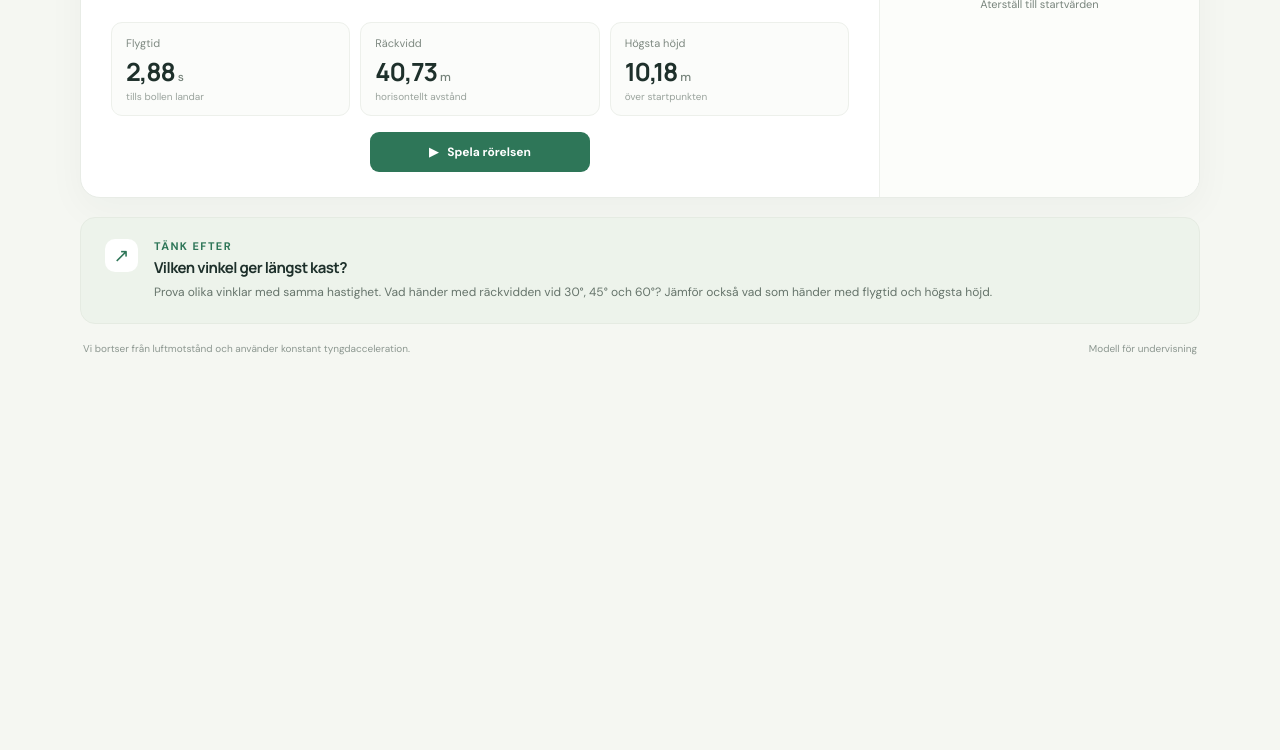
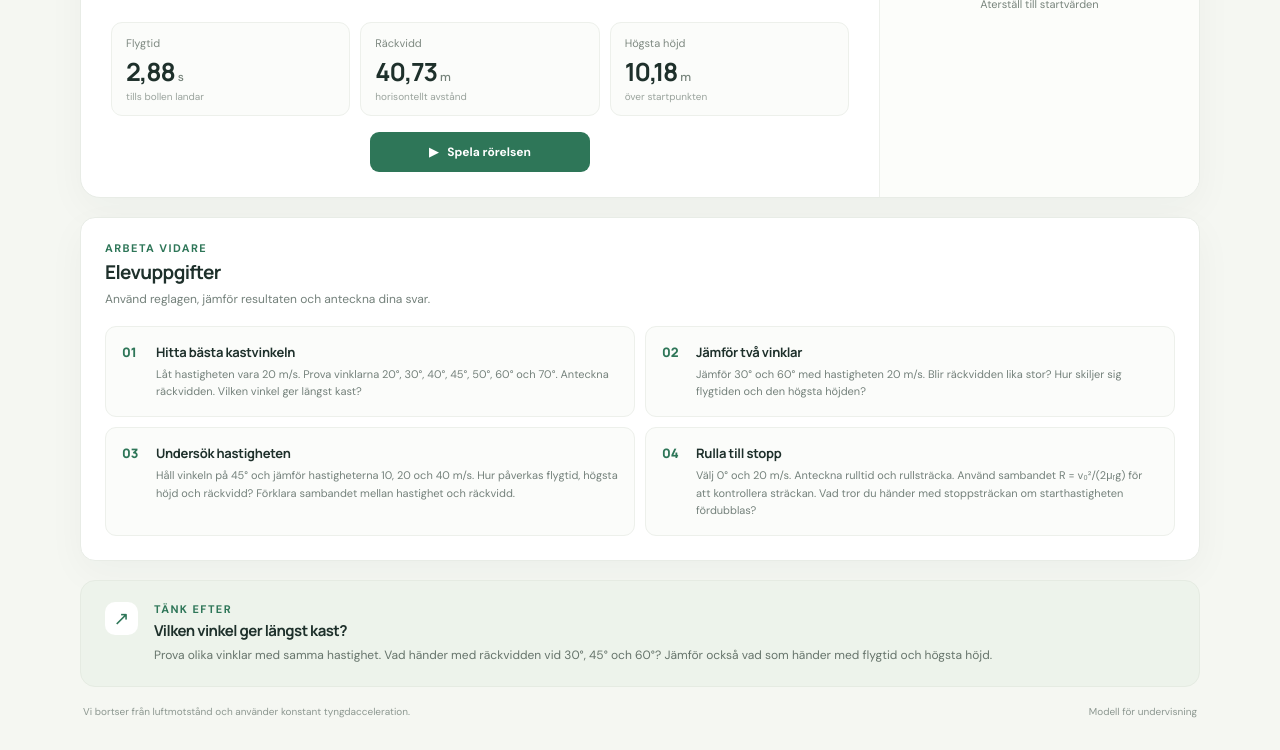
Before and after one commit to kimfreimann-code/projectile-motion, a plain HTML site: page index.html in a window 1280 px wide. Shown: the part 703-1453 px from the top of the page. Before the commit the page ends 1090 px from the top, so only its background shows below. Drawn offline with Linux system fonts and the light colour scheme.

Commit message:
version 2

```diff
--- a/index.html
+++ b/index.html
@@ -109,6 +109,15 @@
         </aside>
       </section>
 
+      <section class="tasks-panel" aria-labelledby="tasks-title">
+        <div class="tasks-heading">
+          <p class="eyebrow">Arbeta vidare</p>
+          <h2 id="tasks-title">Elevuppgifter</h2>
+          <p>Använd reglagen, jämför resultaten och anteckna dina svar.</p>
+        </div>
+        <ol id="student-tasks" class="task-list"></ol>
+      </section>
+
       <section class="learning-panel">
         <div class="learning-icon" aria-hidden="true">↗</div>
         <div>
--- a/js/app.js
+++ b/js/app.js
@@ -9,6 +9,7 @@
     intro: document.querySelector("#intro"),
     lessonTitle: document.querySelector("#lesson-title"),
     lessonText: document.querySelector("#lesson-text"),
+    studentTasks: document.querySelector("#student-tasks"),
     assumption: document.querySelector("#assumption-note"),
     gravityNote: document.querySelector("#gravity-note"),
     speed: document.querySelector("#speed"),
@@ -56,6 +57,18 @@
     Object.entries(attributes).forEach(([key, value]) => element.setAttribute(key, value));
     if (text !== undefined) element.textContent = text;
     return element;
+  }
+
+  function renderStudentTasks() {
+    content.studentTasks.forEach((task) => {
+      const item = document.createElement("li");
+      const title = document.createElement("h3");
+      const text = document.createElement("p");
+      title.textContent = task.title;
+      text.textContent = task.text;
+      item.append(title, text);
+      elements.studentTasks.append(item);
+    });
   }
 
   function drawAxes(xMax, yMax, groundY) {
@@ -229,6 +242,7 @@
   elements.intro.textContent = content.intro;
   elements.lessonTitle.textContent = content.lessonTitle;
   elements.lessonText.textContent = content.lessonText;
+  renderStudentTasks();
   elements.speed.min = physics.speedLimits.min;
   elements.speed.max = physics.speedLimits.max;
   elements.speed.step = physics.speedLimits.step;
--- a/js/content.js
+++ b/js/content.js
@@ -3,6 +3,24 @@ window.ProjectileContent = {
   intro: "Utforska hur begynnelsehastighet och kastvinkel påverkar bollens bana. Bollen startar och landar på samma höjd.",
   lessonTitle: "Vilken vinkel ger längst kast?",
   lessonText: "Prova olika vinklar med samma hastighet. Vad händer med räckvidden vid 30°, 45° och 60°? Jämför också vad som händer med flygtid och högsta höjd.",
+  studentTasks: [
+    {
+      title: "Hitta bästa kastvinkeln",
+      text: "Låt hastigheten vara 20 m/s. Prova vinklarna 20°, 30°, 40°, 45°, 50°, 60° och 70°. Anteckna räckvidden. Vilken vinkel ger längst kast?"
+    },
+    {
+      title: "Jämför två vinklar",
+      text: "Jämför 30° och 60° med hastigheten 20 m/s. Blir räckvidden lika stor? Hur skiljer sig flygtiden och den högsta höjden?"
+    },
+    {
+      title: "Undersök hastigheten",
+      text: "Håll vinkeln på 45° och jämför hastigheterna 10, 20 och 40 m/s. Hur påverkas flygtid, högsta höjd och räckvidd? Förklara sambandet mellan hastighet och räckvidd."
+    },
+    {
+      title: "Rulla till stopp",
+      text: "Välj 0° och 20 m/s. Anteckna rulltid och rullsträcka. Använd sambandet R = v₀²/(2μᵣg) för att kontrollera sträckan. Vad tror du händer med stoppsträckan om starthastigheten fördubblas?"
+    }
+  ],
   assumption: "Vi bortser från luftmotstånd och använder konstant tyngdacceleration.",
   rollingAssumption(rollingFriction) {
     const friction = rollingFriction.toLocaleString("sv-SE", {
--- a/styles.css
+++ b/styles.css
@@ -459,6 +459,79 @@ input[type="range"]:focus-visible {
   background: #edf3eb;
 }
 
+.tasks-panel {
+  margin-top: 19px;
+  padding: 23px 24px 24px;
+  border: 1px solid #e8ece6;
+  border-radius: 15px;
+  background: var(--paper);
+  box-shadow: 0 12px 38px #21372b0a;
+}
+
+.tasks-heading {
+  margin-bottom: 17px;
+}
+
+.tasks-heading .eyebrow {
+  margin-bottom: 4px;
+}
+
+.tasks-heading h2 {
+  margin-bottom: 5px;
+}
+
+.tasks-heading > p:last-child {
+  margin-bottom: 0;
+  color: var(--muted);
+  font-size: 12px;
+  line-height: 1.55;
+}
+
+.task-list {
+  display: grid;
+  grid-template-columns: repeat(2, minmax(0, 1fr));
+  gap: 10px;
+  margin: 0;
+  padding: 0;
+  list-style: none;
+  counter-reset: student-task;
+}
+
+.task-list li {
+  position: relative;
+  min-width: 0;
+  padding: 16px 16px 15px 50px;
+  border: 1px solid #edf0eb;
+  border-radius: 11px;
+  background: #fbfcfa;
+  counter-increment: student-task;
+}
+
+.task-list li::before {
+  position: absolute;
+  top: 16px;
+  left: 16px;
+  color: var(--green);
+  content: counter(student-task, decimal-leading-zero);
+  font-family: "Manrope", sans-serif;
+  font-size: 13px;
+  font-weight: 800;
+}
+
+.task-list h3 {
+  margin: 0 0 5px;
+  font-family: "Manrope", sans-serif;
+  font-size: 13px;
+  letter-spacing: -0.02em;
+}
+
+.task-list p {
+  margin: 0;
+  color: #74817b;
+  font-size: 11px;
+  line-height: 1.6;
+}
+
 .learning-icon {
   display: grid;
   flex: 0 0 33px;
@@ -516,6 +589,10 @@ input[type="range"]:focus-visible {
     border-left: 0;
   }
 
+  .tasks-panel {
+    padding: 21px 18px;
+  }
+
   .controls-hint {
     margin-bottom: 22px;
   }
@@ -565,6 +642,10 @@ input[type="range"]:focus-visible {
     padding: 18px 16px;
   }
 
+  .task-list {
+    grid-template-columns: 1fr;
+  }
+
   .page-footer {
     font-size: 9px;
   }
```
Also changed, not shown: 1 other file.
